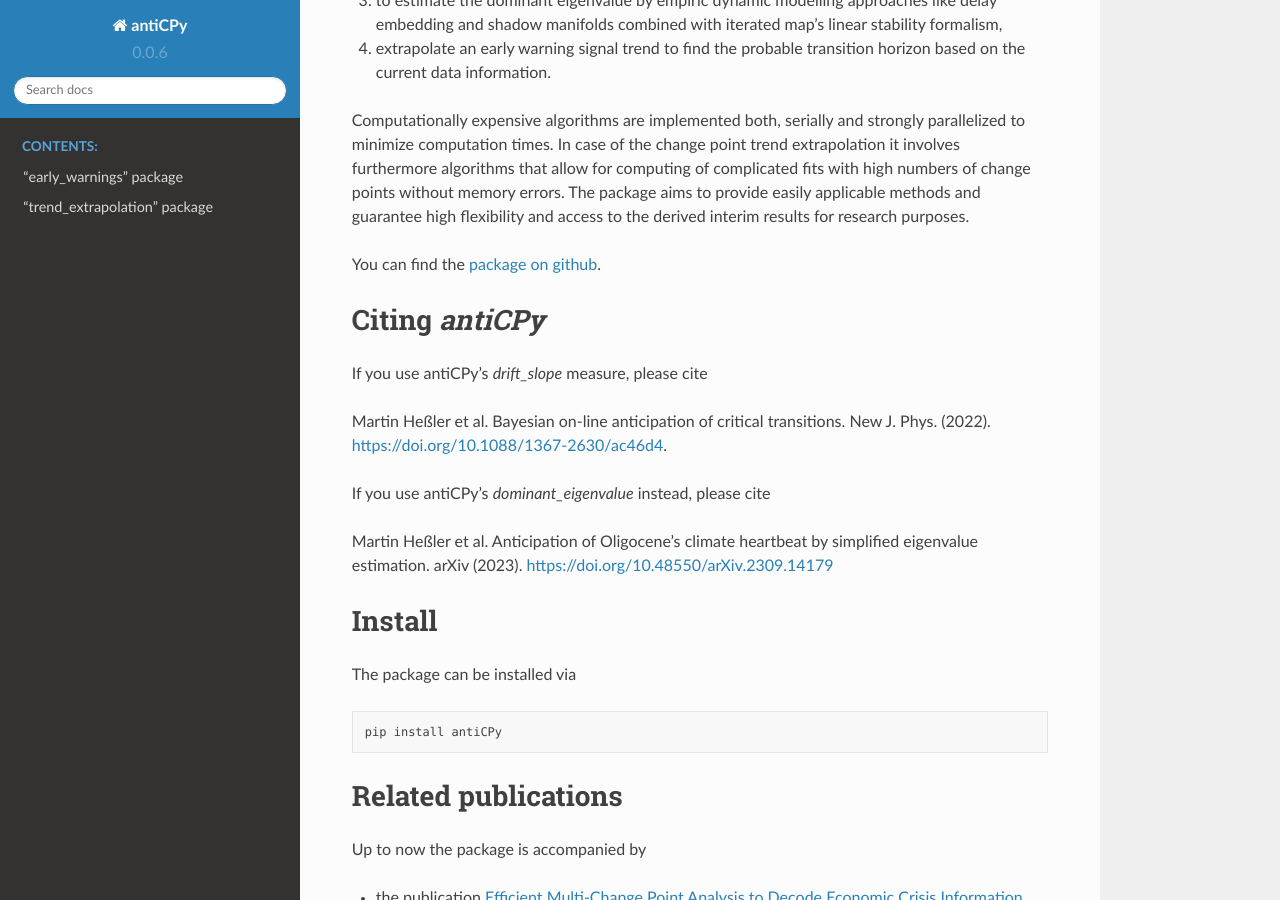
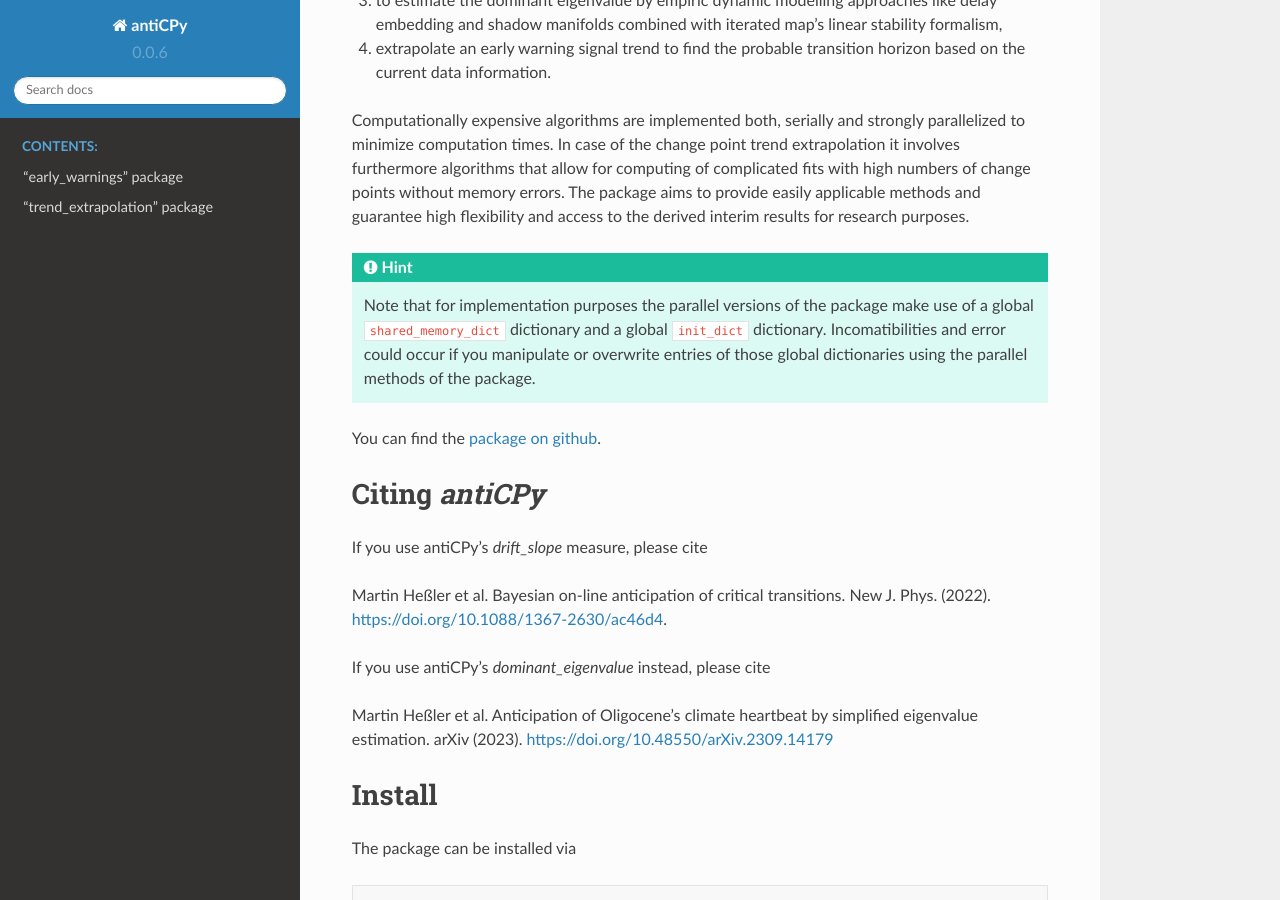
Before and after one commit to MartinHessler/antiCPy, a Sphinx documentation site: the page built from docs/index.rst, in a window 1280 px wide and 900 px high, scrolled down 439 px. Built offline with Sphinx 7.4.7 and the Read the Docs theme 2.0.0, drawn with Linux system fonts in a browser that asks for light colours.

Commit message:
Add hint to the global dictionaries.

```diff
--- a/docs/index.rst
+++ b/docs/index.rst
@@ -21,8 +21,13 @@ It provides an easy applicable and efficient toolbox
 Computationally expensive algorithms are implemented both, serially and strongly parallelized to minimize computation times. In case of
 the change point trend extrapolation it involves furthermore algorithms that allow for computing of complicated fits with high numbers
 of change points without memory errors.
-The package aims to provide easily applicable methods and guarantee high flexibility and  access to the derived interim results
+The package aims to provide easily applicable methods and guarantee high flexibility and access to the derived interim results
 for research purposes.
+
+.. hint::
+    Note that for implementation purposes the parallel versions of the package make use of a global ``shared_memory_dict`` dictionary
+    and a global ``init_dict`` dictionary. Incomatibilities and error could occur if you manipulate or overwrite entries of those global
+    dictionaries using the parallel methods of the package.
 
 You can find the `package on github <https://github.com/MartinHessler/antiCPy>`_.
 
```
